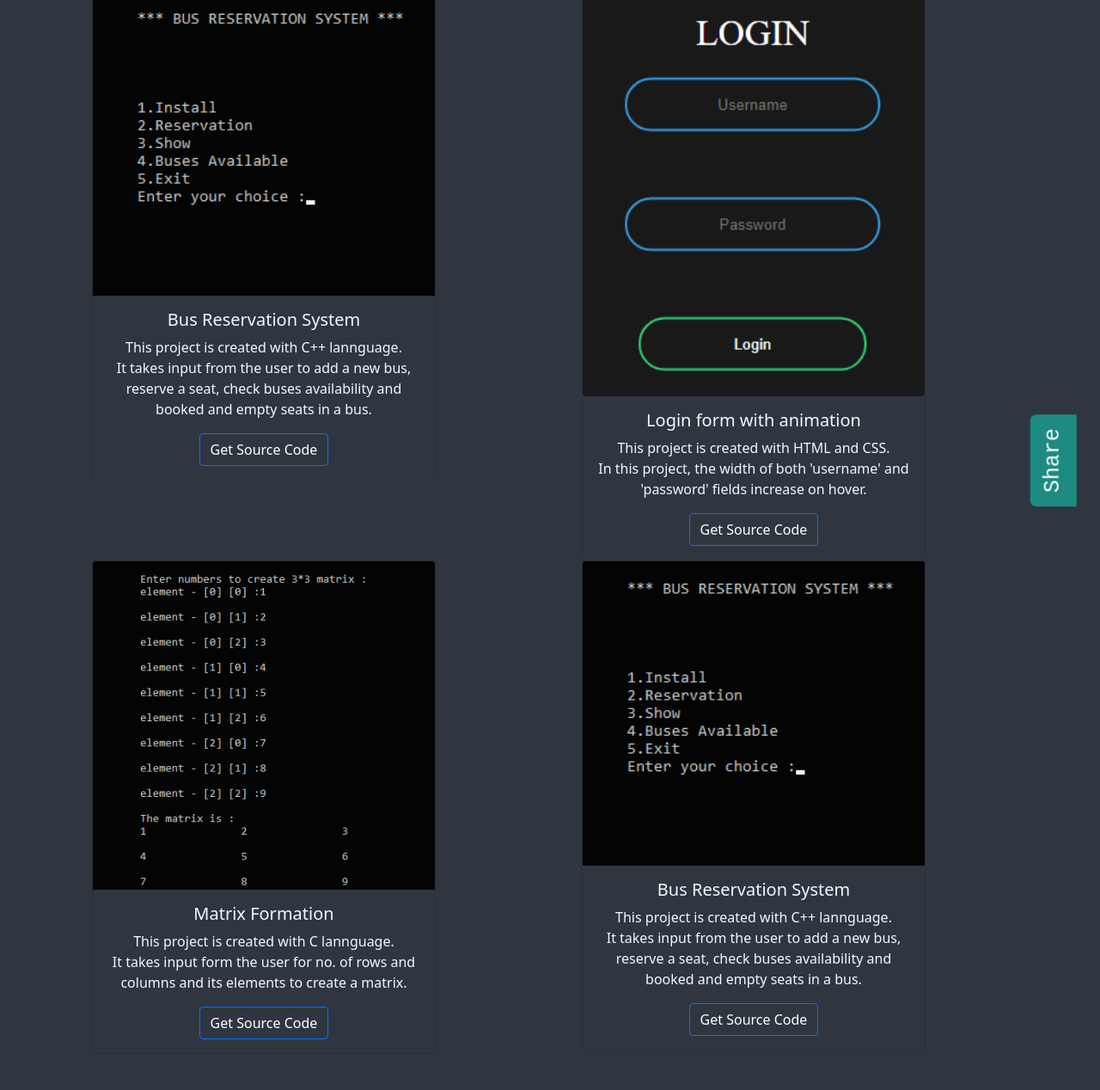
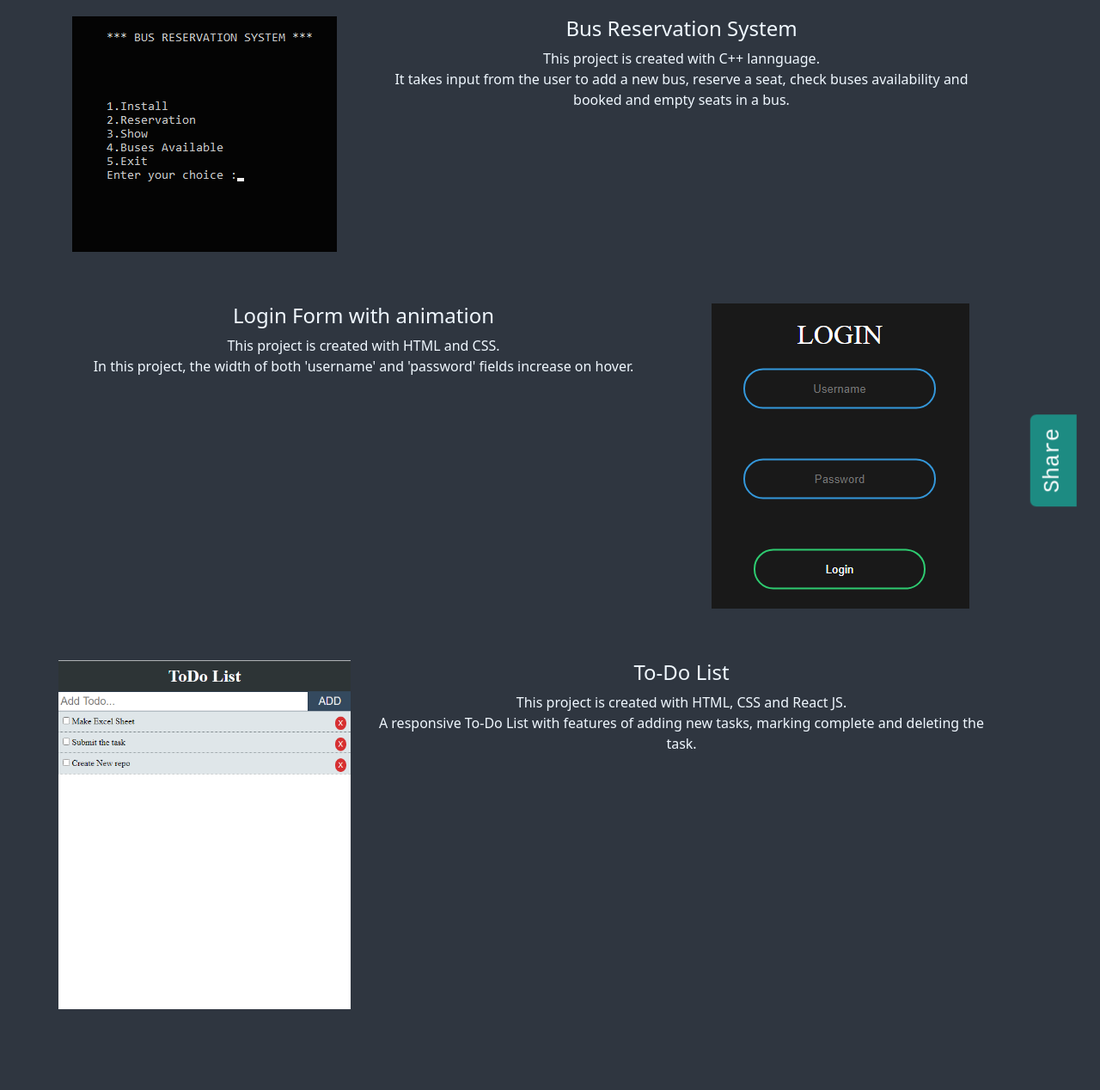
Before and after one commit to Thevarungrover/website, a plain HTML site: page works.html in a window 1280 px wide. Shown: the part 51-1319 px from the top of the page at 86% size. Drawn offline with nearby package versions, Linux system fonts and the light colour scheme.

Commit message:
work info updated

```diff
--- a/css/works.css
+++ b/css/works.css
@@ -3,6 +3,14 @@
     padding-left: 50px;
 }
 
-.srcbtn:hover{
-    background: #0984e3 !important;
+.works div div{
+    padding: 15px;
 }
+
+.works a{
+    text-decoration: none;
+}
+
+.works div div div a :hover{
+    color: #48dbfb;
+}
--- a/works.html
+++ b/works.html
@@ -34,68 +34,44 @@
 
       <!-- WORKS -->
       <div class="works">
-      <div class="container text-center">
-        <div class="row">
+      <div class="text-center">
           <!-- BUS RESERVATION SYSTEM -->
-          <div class="col-sm-6">
-            <!-- card -->
-            <div class="card" style="width: 25rem;">
-              <img src="images/Bus_reservation_system1.png" class="card-img-top" alt="...">
-               <div class="card-body">
-                 <h5 class="card-title">Bus Reservation System</h5>
-                  <p class="card-text">This project is created with C++ lannguage.<br>It takes input from the user to add a new bus, reserve a seat, check buses availability and booked and empty seats in a bus.
-                  </p>
-                  <a href="https://github.com/Thevarungrover/Bus-Reservation-System" class="btn btn-primary srcbtn">Get Source Code</a>
-              </div>
-              </div>
+        <div class="row container">
+          <div class="col-4">
+            <img class="img-fluid img-responsive" src="images/Bus_reservation_system1.png" alt="Bus Reservation System">
           </div>
+          <div class="col-8">
+            <a href=""><h4>Bus Reservation System</h4></a>
+            <p>This project is created with C++ lannguage.<br>It takes input from the user to add a new bus, reserve a seat, check buses availability and booked and empty seats in a bus.</p>
+          </div>
+        </div>
 
           <!-- LOGIN FORM WITH ANIMATION -->
-          <div class="col-sm-6">
-            <div class="card" style="width: 25rem;">
-              <img src="images/login-form.png" class="card-img-top img-fluid rounded" alt="...">
-               <div class="card-body">
-                 <h5 class="card-title">Login form with animation</h5>
-                  <p class="card-text">This project is created with HTML and CSS.<br>In this project, the width of both 'username' and 'password' fields increase on hover.
-                  </p>
-                  <a href="https://github.com/Thevarungrover/Login_form_with_animation" class="btn btn-primary srcbtn">Get Source Code</a>
-              </div>
-              </div>
+        <div class="row container">
+          <div class="col-8">
+            <a href=""><h4>Login Form with animation</h4></a>
+            <p>This project is created with HTML and CSS.<br>In this project, the width of both 'username' and 'password' fields increase on hover.</p>
           </div>
+          <div class="col-4">
+            <img class="img-fluid img-responsive" src="images/login-form.png" alt="Login Form with animation">
+          </div>
+        </div>
 
-          <!-- MATRIX FORMATION  -->
-          <div class="col-sm-6">
-            <div class="card" style="width: 25rem;">
-              <img src="images/Matrix_form.png" class="card-img-top" alt="...">
-               <div class="card-body">
-                 <h5 class="card-title">Matrix Formation</h5>
-                  <p class="card-text">This project is created with C lannguage.<br>It takes input form the user for no. of rows and columns and its elements  to create a matrix.
-                  </p>
-                  <a href="https://github.com/Thevarungrover/Matrix_formation_with_-n-_rows_and_cols" class="btn btn-primary srcbtn">Get Source Code</a>
-              </div>
-              </div>
+          <!-- To-Do list  -->
+        <div class="row container">
+          <div class="col-4">
+            <img class="img-fluid img-responsive" src="images/To-Do.png" alt="To-Do List">
           </div>
-
-          <div class="col-sm-6">
-            <div class="card" style="width: 25rem;">
-              <img src="images/Bus_reservation_system1.png" class="card-img-top" alt="...">
-               <div class="card-body">
-                 <h5 class="card-title">Bus Reservation System</h5>
-                  <p class="card-text">                    This project is created with C++ lannguage.<br>It takes input from the user to add a new bus, reserve a seat, check buses availability and booked and empty seats in a bus.
-                  </p>
-                  <a href="https://github.com/Thevarungrover/Bus-Reservation-System" class="btn btn-primary srcbtn">Get Source Code</a>
-              </div>
-              </div>
+          <div class="col-8">
+            <a href="https://github.com/Thevarungrover/React-To-Do-List"><h4>To-Do List</h4></a>
+            <p>This project is created with HTML, CSS and React JS.<br>A responsive To-Do List with features of adding new tasks, marking complete and deleting the task.</p>
           </div>
-
+        </div>
       </div>
       </div>
       </div>
 
-
-
-
-      <br><br><br><br><br><br><br><br>
+      <br><br>
 
     <!-- footer -->
     <footer>
```
Also changed, not shown: contact.html (+1 -0 lines), images/To-Do.png (added).
